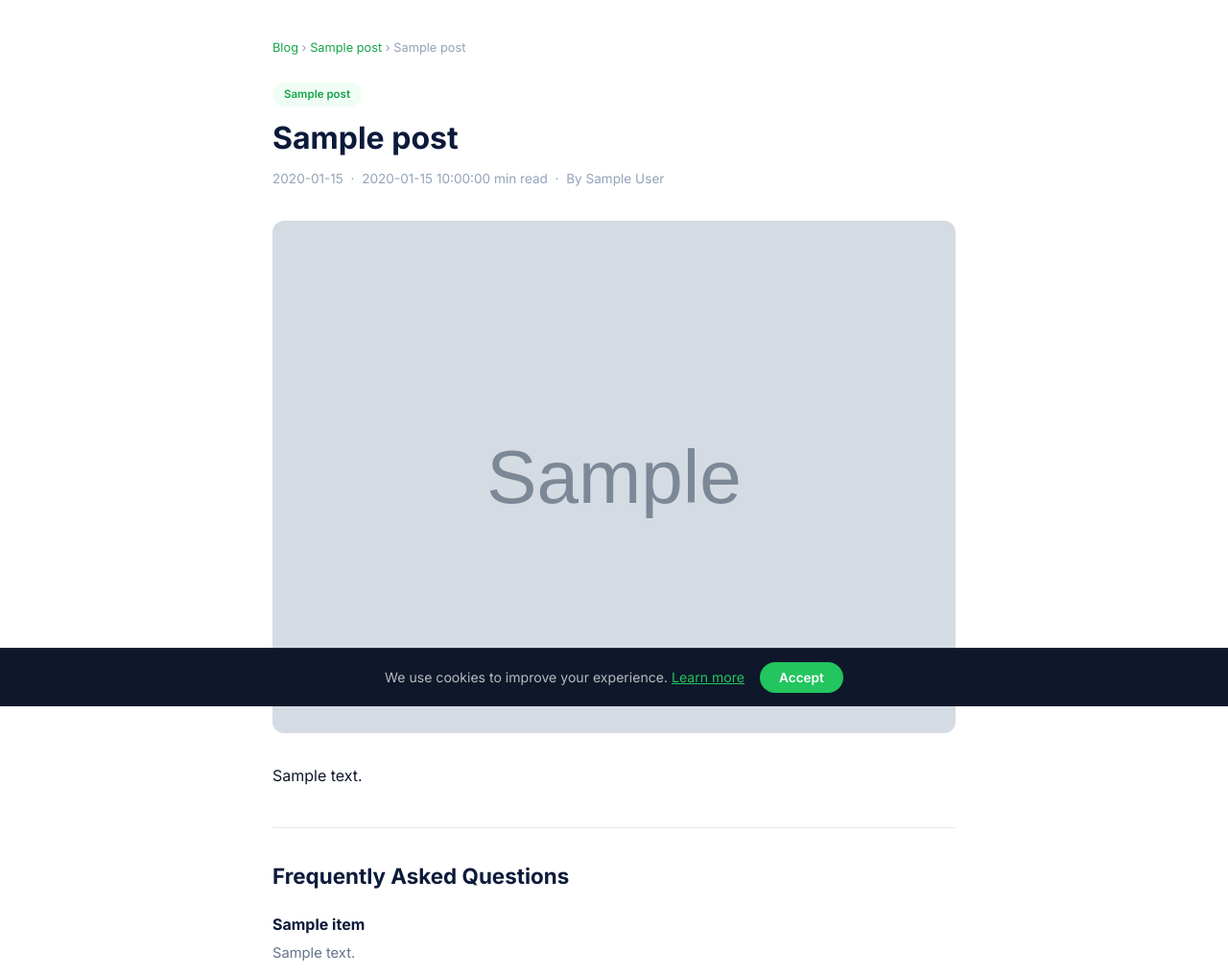
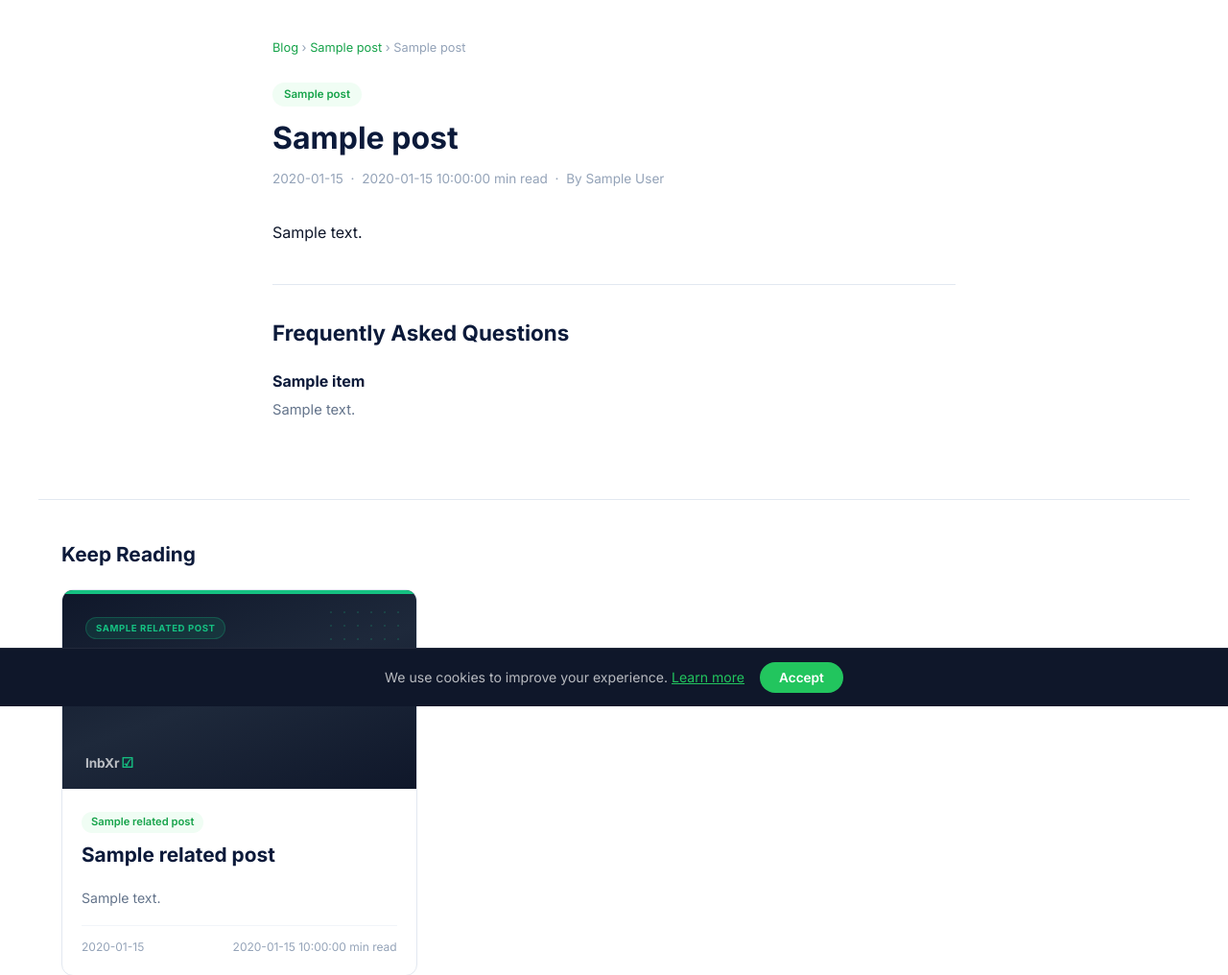
Before and after one commit to Javil01/inbxr-, a Flask app: template templates/blog/post.html in a window 1280 px wide. Shown: the part 64-1080 px from the top of the page at 96% size. Run offline with Flask 3, Linux system fonts and the light colour scheme; the template is opened without the code that fills it: most values are stand-ins (such as "Sample title", 1, 10 or a date in 2020); grey boxes marked "Sample" are stand-in pictures; parts of the project's set-up code (start-up, migrations or seed data) failed here and were passed over; some libraries are stand-ins or nearby versions.

Commit message:
Remove featured image from individual blog post pages
Keep CSS cover cards on the /blog listing page only.

Co-Authored-By: Claude Opus 4.6 (1M context) <noreply@anthropic.com>

```diff
--- a/templates/blog/post.html
+++ b/templates/blog/post.html
@@ -90,10 +90,6 @@
       &nbsp;&middot;&nbsp; By {{ post.author or 'INBXR Team' }}
     </div>
 
-    {% if post.featured_image %}
-    <img src="{{ post.featured_image }}" alt="{{ post.title }}" class="blog-post__featured" />
-    {% endif %}
-
     <div class="blog-post__content">
       {{ post.content | safe }}
     </div>
```
